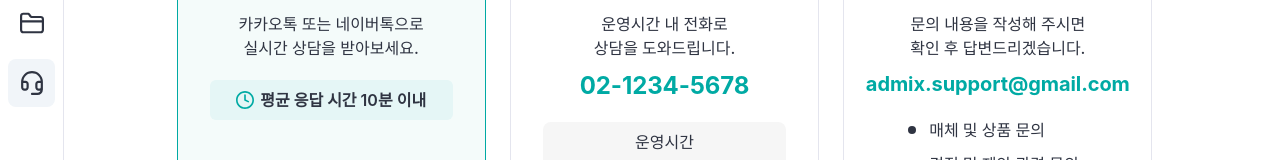
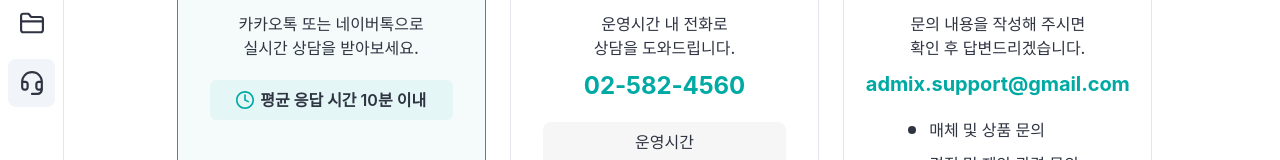
Before and after one commit to azzaraq-creator/admix, a Next.js app in the folder frontend/: page /contact in a window 1280 px wide. Shown: the part 407-567 px from the top of the page. Built offline with nearby package versions, Linux system fonts and the light colour scheme; no server answers; a web font is replaced by a local one.

Commit message:
fix: 하드코딩 전화번호 > 실제 연락처로 업데이트

```diff
--- a/frontend/app/(client)/(main)/contact/_components/ContactView.tsx
+++ b/frontend/app/(client)/(main)/contact/_components/ContactView.tsx
@@ -36,7 +36,7 @@ const NOTICES = [
   "로그인한 사용자의 문의 내용은 고객지원 > 문의 내역에서 확인할 수 있습니다.",
 ];
 
-const PHONE = "02-1234-5678";
+const PHONE = "02-582-4560";
 const EMAIL = "admix.support@gmail.com";
 
 function Badge({ invisible }: { invisible?: boolean }) {
@@ -153,7 +153,9 @@ export function ContactView({ member = false }: { member?: boolean }) {
                 <div className="flex w-full flex-col gap-[8px]">
                   <button
                     type="button"
-                    onClick={() => window.open("http://pf.kakao.com/_PaSXX/chat", "_blank")}
+                    onClick={() =>
+                      window.open("http://pf.kakao.com/_PaSXX/chat", "_blank")
+                    }
                     className="flex w-full items-center justify-center gap-[8px] rounded-[8px] bg-[#fddc37] px-[16px] py-[12px] text-base font-medium text-black"
                   >
                     <Icon name="kakao" className="size-[24px]" />
```
